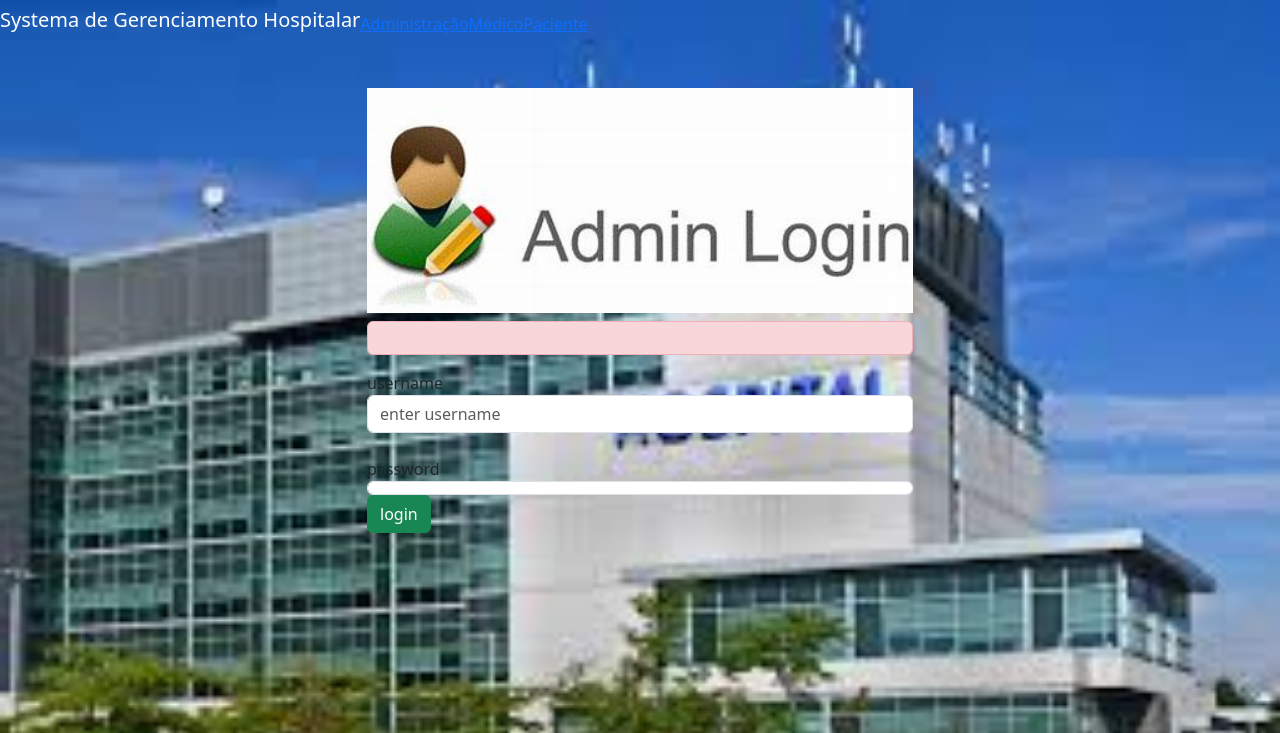
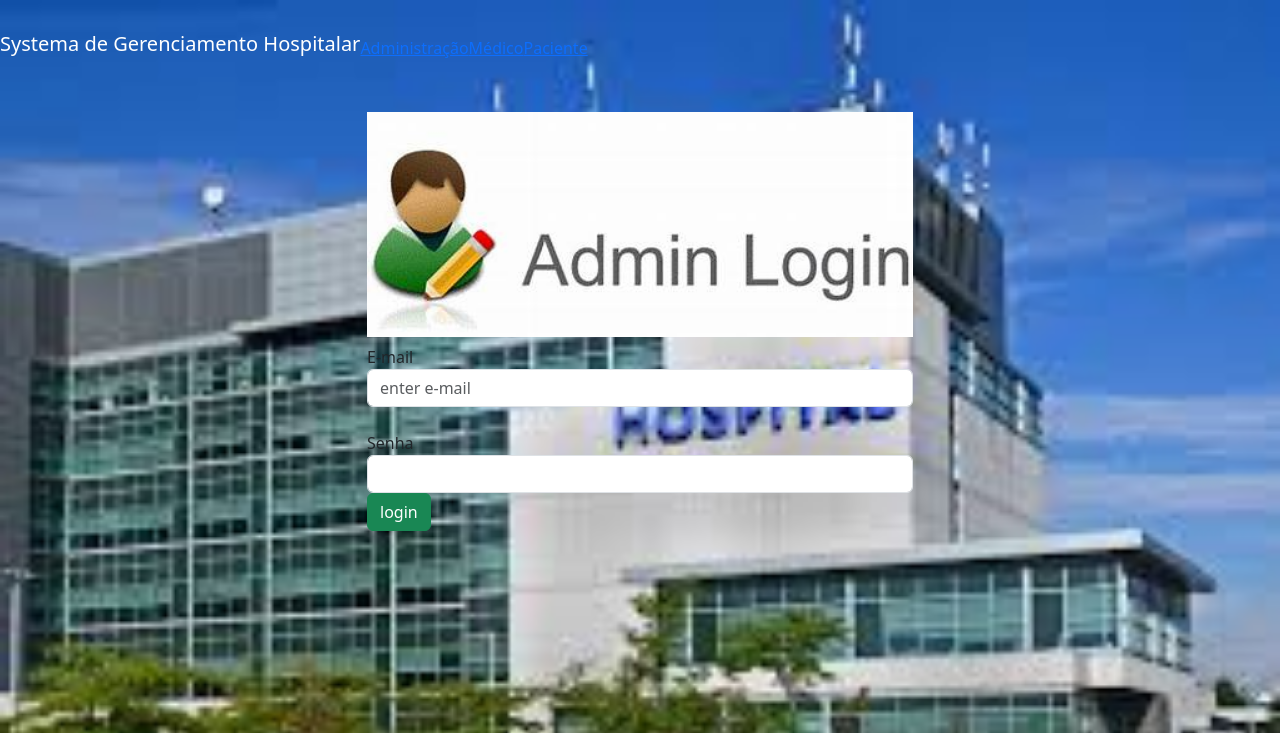
Before and after one commit to mastruz7/Fast_Bunny, a PHP site: page /login.php in a window 1280 px wide. Shown: the top 733 px of the page. Run offline with PHP 8.4, Linux system fonts and the light colour scheme; a stand-in replaces the project's code that opens the database connection; some libraries are stand-ins or nearby versions.

Commit message:
Add Classes de entidades, validação de Session

```diff
--- /dev/null
+++ b/Fast_Banny-main/sistema_hospitalar/include/includes.php
@@ -0,0 +1,7 @@
+<?php
+
+include('Class/WebUser.php');
+include('Class/Admin.php');
+include('Class/Medico.php');
+include('Class/Paciente.php');
+?>
--- a/Fast_Banny-main/sistema_hospitalar/include/logout.php
+++ b/Fast_Banny-main/sistema_hospitalar/include/logout.php
@@ -6,6 +6,6 @@
 
     session_destroy();
 
-    header("location: ../index.php");
+    header("location: ../login.php");
     exit;
 ?>
--- a/Fast_Banny-main/sistema_hospitalar/login.php
+++ b/Fast_Banny-main/sistema_hospitalar/login.php
@@ -1,37 +1,92 @@
 <?php
-session_start();
-include("backend/Database/Database.php.php");
 
-if(isset($_POST['login'])){
-    $username = $_POST['uname'];
-    $password = $_POST['pass'];
+include('include/includes.php');
 
-    $error = array();
-    if (empty($username)){
-        $error['admin'] = "Enter Username";
+if($_SERVER["REQUEST_METHOD"] == "POST"){
 
-    }else if (empty($password)){
-        $error['admin'] = "Enter Password";
-    }
-    if (count($error)==0){
-        $query = "SELECT * FROM admin where username='' and password='$password'";
+    session_start();
 
-        $result = mysqli_query( $connect,$query);
+    $email=$_POST['useremail'];
+    $password=$_POST['userpassword'];
 
-        if (mysqli_num_rows($result)== 1){
-            echo "<script>alert('you have login as an admin')</script>";
-            $_SESSION['admin'] = $usernames[$username];
-           header("location:admin/index.php");
-           exit();
+    $select = WebUser::getWebUser($email);
 
-        }else{
-            echo "<script>alert('Invalid username')</script>";
+    #$select= $database->query("select * from webuser where email='$email'");
+    if($select->login_email == $email){
+
+        if ($select->login_tipo == 'P'){
+            $login = Paciente::pacienteLogin($email, $password);
+            #$login = $select_paciente->query("select * from patient where pemail='$email' and ppassword='$password'");
+            if ($login->paciente_email == $email and $login->paciente_senha == $password){
+
+                //   Patient dashbord
+                $_SESSION['user']=$email;
+                $_SESSION['usertype']='P';
+                $_SESSION['loggedin'] = TRUE;
+
+
+                header('location: paciente/index.php');
+
+            }else{
+                echo "<script>alert('Invalid Credentials')</script>";
+            }
+
+        }elseif($select->login_tipo == 'A'){
+            $login = Admin::adminLogin($email, $password);
+            #$login = $database->query("select * from admin where aemail='$email' and apassword='$password'");
+            if ($login->admin_email == $email and $login->admin_senha == $password){
+
+
+                //   Admin dashbord
+                $_SESSION['user']=$email;
+                $_SESSION['usertype']='A';
+                $_SESSION['loggedin'] = TRUE;
+
+                header('location: admin/index.php');
+
+            }else{
+                echo "<script>alert('Invalid Credentials')</script>";
+
+            }
+
+
+        }elseif($select->login_tipo == 'M'){
+            $login = Medico::medicoLogin($email, $password);
+            #$login = $database->query("select * from doctor where docemail='$email' and docpassword='$password'");
+            if ($login->medico_email == $email and $login->medico_senha == $password){
+
+
+                //   doctor dashbord
+                $_SESSION['user']=$email;
+                $_SESSION['usertype']='M';
+                $_SESSION['loggedin'] = TRUE;
+
+                header('location: medico/index.php');
+
+            }else{
+                $_SESSION['loggedin'] = FALSE;
+                echo "<script>alert('Invalid Credentials')</script>";
+
+            }
+
         }
 
+    }else{
+        echo "<script>alert('Nenhuma conta foi encontrada!')</script>";
     }
+
+
+
+
+
+
+
+}else{
+    echo "&nbsp";
 }
 
 ?>
+
 <!DOCTYPE html>
 <htm>
     <head>
@@ -52,33 +107,15 @@ if(isset($_POST['login'])){
                     <div class="col-md-6 jumbotron">
                         <img src="/img/admin_login.jpg" class="col-md-12">
                         <form method="post" class="my-2">
-
-                                <div class="alert alert-danger">
-                                    <?php
-                                    if(isset($error['admin'])){
-                                        $sh= $error['admin'];
-                                        $show = "<h4 class='alert alert-danger'>$sh</h4>";
-
-                                        echo $show;
-
-                                    }else{
-                                        $show ="";
-                                    }
-
-                                    echo $show;
-
-
-                                    ?>
-                                </div>
                             <div class="form-group">
-                                <label>username</label>
-                                <input type="text" name="uname" class="form-control"
-                                autocomplete="off" placeholder="enter username">
+                                <label>E-mail</label>
+                                <input type="email" name="useremail" id="useremail" class="form-control"
+                                autocomplete="off" placeholder="enter e-mail">
                             </div>
                             <br>
                             <div class="form-group">
-                                <label>password</label>
-                                <imput type="password" name="pass" class="form-control">
+                                <label>Senha</label>
+                                <input type="password" name="userpassword" id="userpassword" class="form-control">
                             </div>
 
                             <input type="submit" name="login" class="btn btn-success" value="login">
```
Also changed, not shown: Fast_Banny-main/sistema_hospitalar/admin/index.php (+4 -3 lines).
